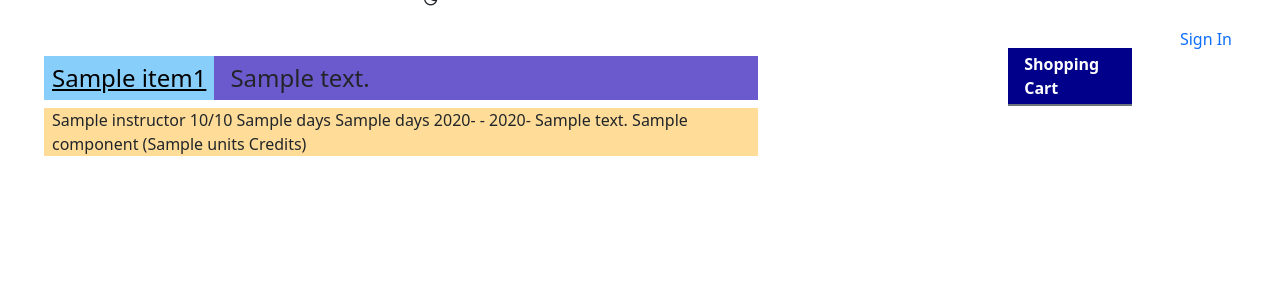
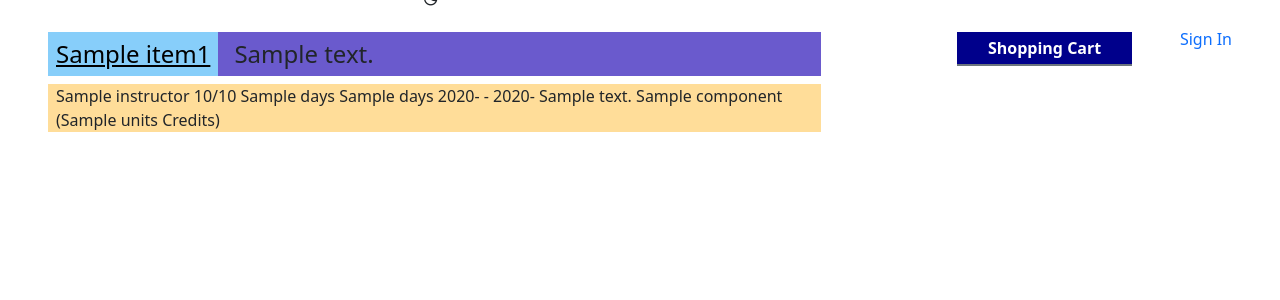
Before and after one commit to Mitchell-Hong/Lous-List-Final-Project, a Django app: page /main/coursecatalog/1 in a window 1280 px wide. Shown: the part 68-368 px from the top of the page. Run offline with Django 4.2, Linux system fonts and the light colour scheme; tables that the repository leaves empty hold one stand-in row (values such as "Sample post"); a database or web service that is not in the repository returns one stand-in record (values such as "Sample title"); data that the repository does not hold is empty; some libraries are stand-ins or nearby versions.

Commit message:
styling the shopping cart

```diff
--- a/main/templates/main/classesList.html
+++ b/main/templates/main/classesList.html
@@ -5,19 +5,19 @@
 <html>
     {% block content %}
     <body>
-        <div class="d-flex">
-            <div class="container mt-5">
+        <div class="d-flex ms-3 me-5">
+            <div class="mt-4 flex-fill">
                 <ul style="list-style-type: none;">
                 {% for class in course_list_nodup %}
-                    <li class="my-2 d-flex w-75" style="background-color:rgb(230, 230, 230)">
+                    <li class="my-2 d-flex" style="background-color:rgb(230, 230, 230); width: 85%;">
                         <a href="https://thecourseforum.com/course/{{ class.subject }}/{{ class.catalog_number }}/"
                         title="View TCForum" style="background-color:lightskyblue; color:black;" class="py-1 px-2 fs-4 me-0 d-inline-block">{{ class.subject }}{{ class.catalog_number }}</a>
                         <div style="background-color:slateblue" class="d-inline-block py-1 fs-4 px-3 flex-fill">{{ class.description }}</div>
                     </li>
                     {% for classinfo in course_list %}
-                    <div class='ps-2 w-75'
+                    <div class='ps-2'
                     style="background-color: {% if forloop.counter|divisibleby:2 %}lightcyan
-                    {% else %} rgb(255, 221, 153) {% endif %}">
+                    {% else %} rgb(255, 221, 153) {% endif %}; width:85%;">
                         {% comment %} this is one section of the class therefore we are going to print some info about it {% endcomment %}
                         {% if classinfo.catalog_number == class.catalog_number %}
                             <div class="d-inline">{{ classinfo.instructor.name  }}</div>
@@ -36,9 +36,9 @@
                 </ul>
             </div>
 
-            <div class="mt-5 me-5" id='shoppingCart'>
-                <div class='text-white px-3 py-1 fw-bold' style='background-color:darkblue'>Shopping Cart</div>
-                <div class='border border-1 border-secondary'>
+            <div class='mt-4 me-5' style="width:15%;" id='shoppingCart'>
+                <div class='text-white text-center px-3 py-1 fw-bold mt-2' style='background-color:darkblue'>Shopping Cart</div>
+                <div class='border border-1 border-secondary'></div>
             </div>
         </div>
     </body>
--- a/main/views.py
+++ b/main/views.py
@@ -335,7 +335,7 @@ def addfriend(request):
 
 
 
-
+####################   VIEWS DEALING WITH SHOPPING CART / SCHEDULE   ########################
 
 
 
```
Also changed, not shown: main/templates/main/searchclass.html (+12 -5 lines).
